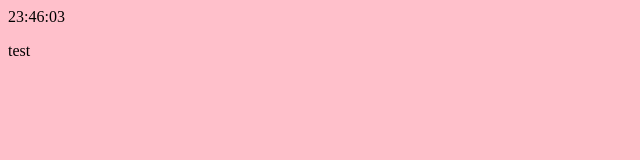
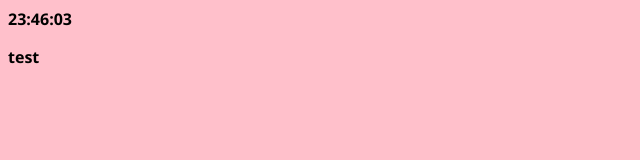
Before and after one commit to jstudenski/word-clock, a plain HTML site: page index.html in a window 1280 px wide. Shown: the full height of the page, 0-640 px from the left. Drawn offline with nearby package versions, Linux system fonts and the light colour scheme.

Commit message:
add google font

```diff
--- a/index.html
+++ b/index.html
@@ -4,6 +4,7 @@
     <meta charset="utf-8">
     <title>Demo</title>
 
+    <link href='http://fonts.googleapis.com/css?family=Open+Sans:700' rel='stylesheet' type='text/css'>
     <link href="style.css" type="text/css" rel="stylesheet">
 
 </head>
--- a/style.css
+++ b/style.css
@@ -1,3 +1,4 @@
 body {
   background-color: pink;
+  font-family: 'Open Sans', sans-serif;
 }
```
